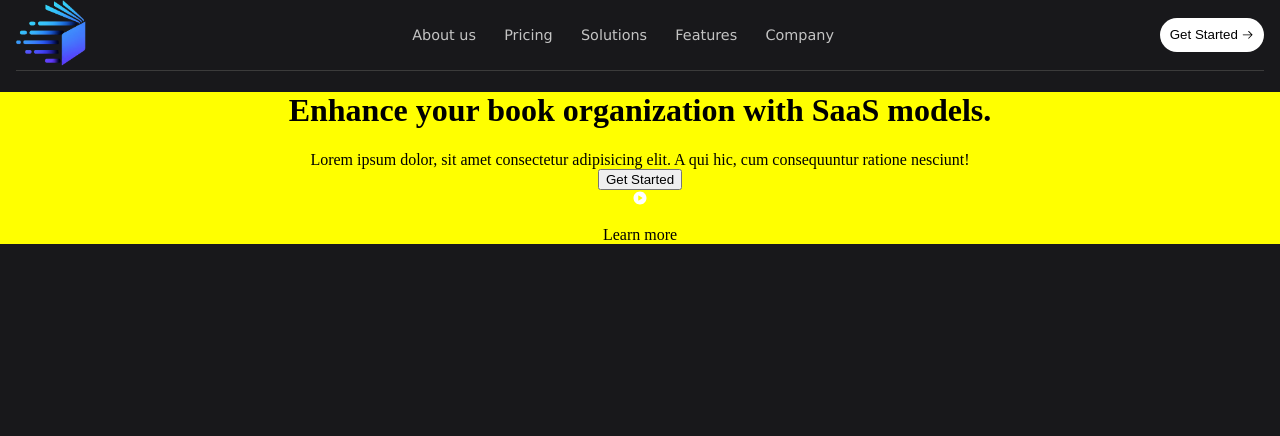
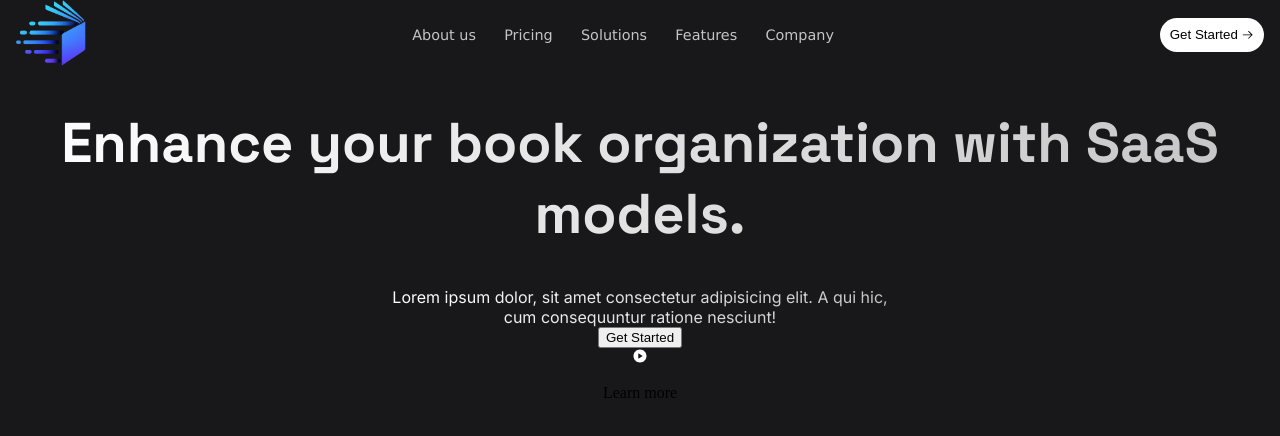
Before and after one commit to cauealb/biblioteca-front-simple, a React (Vite) app: page / in a window 1280 px wide. Shown: the top 436 px of the page. Built offline with nearby package versions, Linux system fonts and the light colour scheme.

Commit message:
style: Fazendo parte da main

```diff
--- a/index.html
+++ b/index.html
@@ -3,8 +3,11 @@
   <head>
     <meta charset="UTF-8" />
     <link rel="icon" type="image/svg+xml" href="/favicon.svg" />
+    <link rel="preconnect" href="https://fonts.googleapis.com">
+    <link rel="preconnect" href="https://fonts.gstatic.com" crossorigin>
+    <link href="https://fonts.googleapis.com/css2?family=Inter:ital,opsz,wght@0,14..32,100..900;1,14..32,100..900&family=Space+Grotesk:wght@300..700&display=swap" rel="stylesheet">
     <meta name="viewport" content="width=device-width, initial-scale=1.0" />
-    <title>libary-front</title>
+    <title>LibFast</title>
   </head>
   <body>
     <div id="root"></div>
--- a/src/modules/Landing Page/pages/LadingPage.tsx
+++ b/src/modules/Landing Page/pages/LadingPage.tsx
@@ -26,8 +26,8 @@ export default function LadingPage() {
             <div className={style.divMain}>
                 <h1 className={style.main}>Enhance your book organization with SaaS models.</h1>
                 <div>
-                    Lorem ipsum dolor, sit amet consectetur adipisicing elit. A qui hic, cum consequuntur ratione nesciunt!
-                    <div>
+                    <p className={style.mainDescription}>Lorem ipsum dolor, sit amet consectetur adipisicing elit. A qui hic, cum consequuntur ratione nesciunt!</p>
+                    <div className={style.btn}>
                         <button>Get Started</button>
                         <div>
                             <IoPlayCircle color='white' />
--- a/src/modules/Landing Page/pages/style.module.css
+++ b/src/modules/Landing Page/pages/style.module.css
@@ -2,7 +2,6 @@
     display: flex;
     justify-content: space-between;
     align-items: center;
-    border-bottom: 1px solid #3b3b3b;
     margin-inline: 1rem;
 
     img {
@@ -32,10 +31,28 @@
 
 .divMain {
     text-align: center;
-    background-color: yellow;
+    /* background-color: yellow; */
 
+    h1 {
+        font-size: 3.5rem;
+        font-family: 'Space Grotesk', sans-serif;
+        /* color: #c4c4c4 */
+
+        background: linear-gradient(to right, white, #c4c4c4);
+
+        background-clip: text;
+        -webkit-background-clip: text;
+
+        color: transparent;
+        -webkit-text-fill-color: transparent;
+    }
 }
 
-.main {
-    font-size: 2rem;
+.mainDescription {
+    margin: auto;
+    font-family: 'Inter', sans-serif;
+    background: linear-gradient(to right, white, #c4c4c4);
+    background-clip: text;
+    color: transparent;
+    width: 500px;
 }
```
